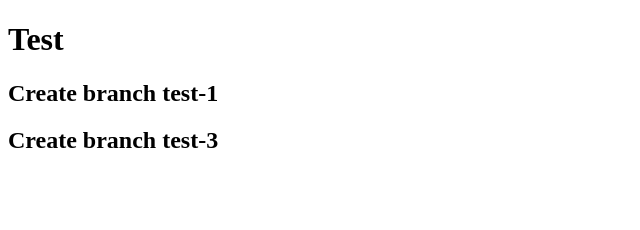
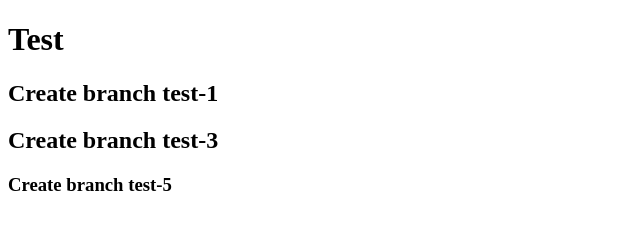
Before and after one commit to remmi755/test-front, a plain HTML site: page index.html in a window 1280 px wide. Shown: the whole page, without its empty margins (0-640 px from the left). Drawn offline with Linux system fonts and the light colour scheme.

Commit message:
add test-5
еще одна строка 5

```diff
--- a/index.html
+++ b/index.html
@@ -10,5 +10,7 @@
     <h1>Test</h1>
     <h2>Create branch test-1</h2>
     <h2>Create branch test-3</h2>
+    <h3>Create branch test-5</h3>
+
 </body>
 </html>
```
